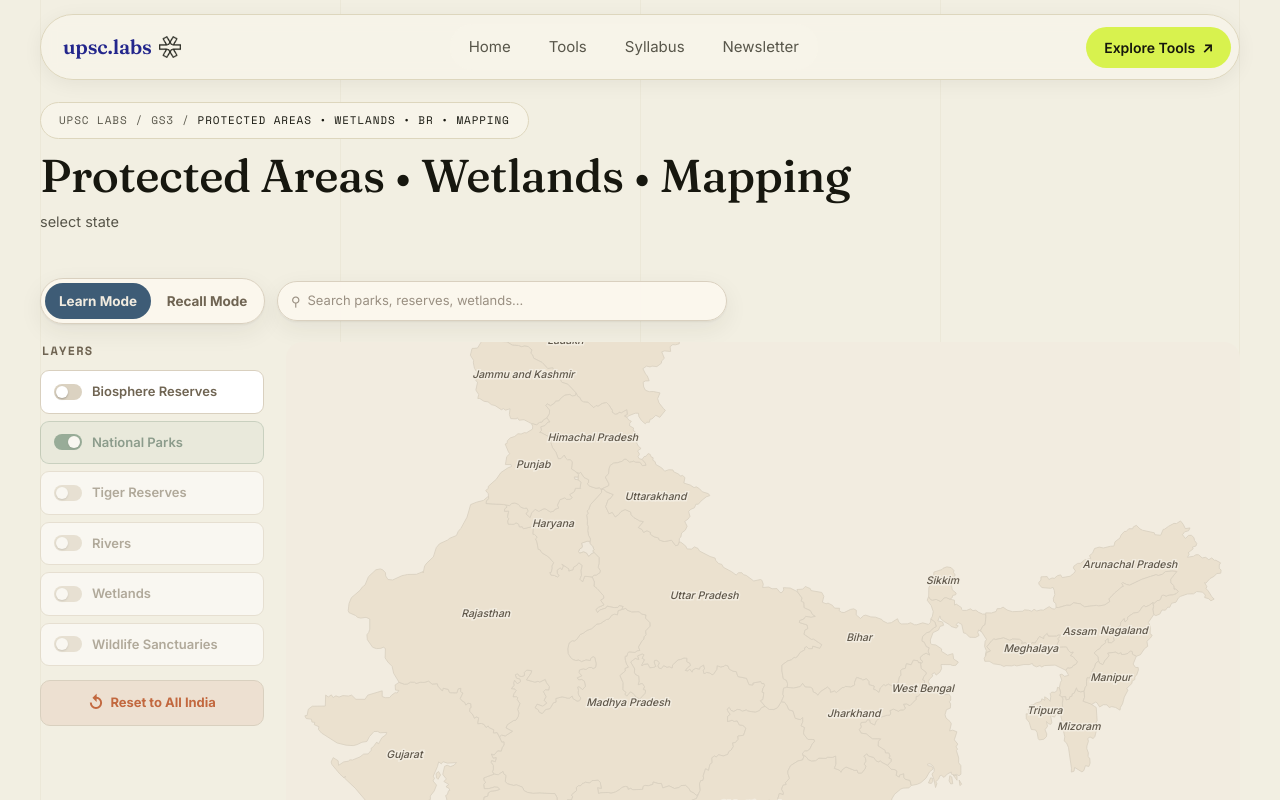
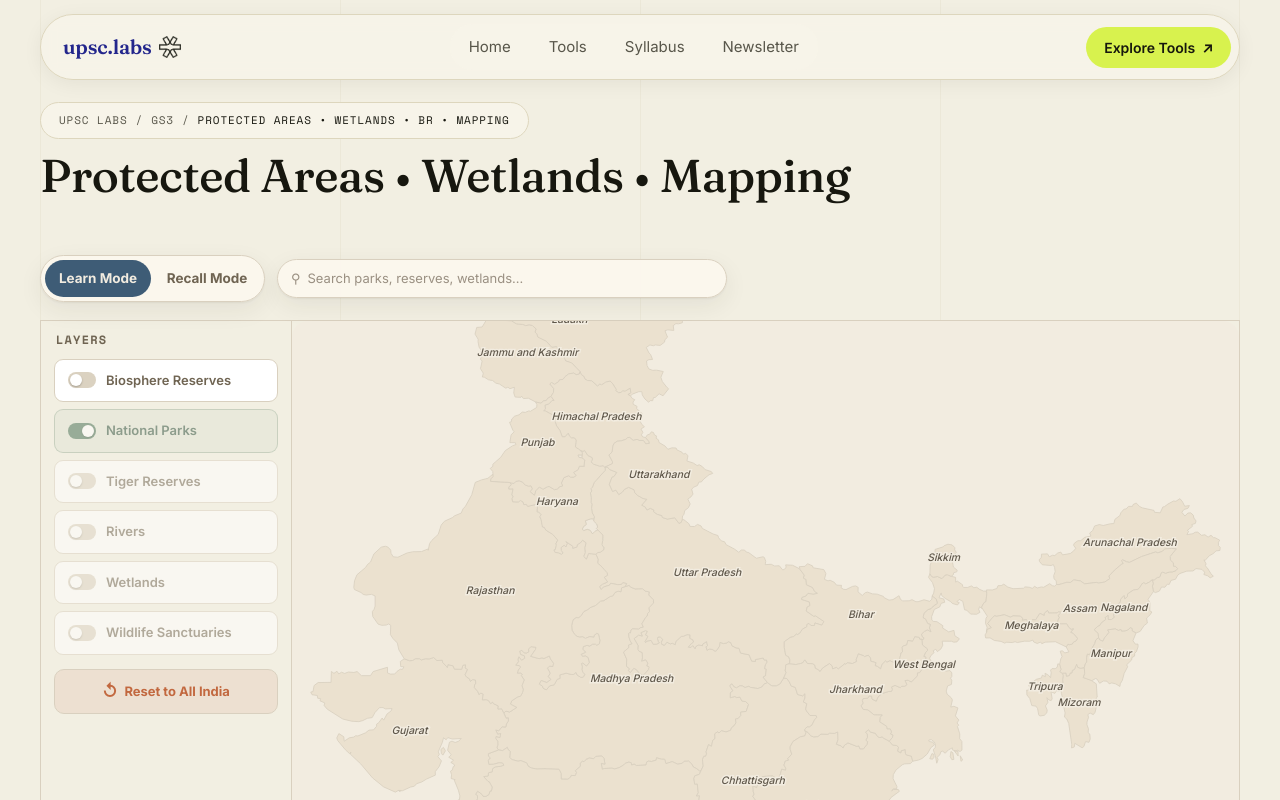
Before and after one commit to isayushsingh/upsclabs, a Next.js app: page /gs3/national-parks in a window 1280 px wide. Shown: the top 800 px of the page. Built offline with nearby package versions, Linux system fonts and the light colour scheme.

Commit message:
feat: fix padding in national parks

```diff
--- a/app/gs3/national-parks/page.tsx
+++ b/app/gs3/national-parks/page.tsx
@@ -18,7 +18,7 @@ export default function Page() {
           { label: "Protected Areas • Wetlands • BR • Mapping" },
         ]}
         title="Protected Areas • Wetlands • Mapping"
-        subtitle="select state"
+        // subtitle="select state"
         breadcrumbClassName="np-breadcrumb"
       />
       <NationalParksMap />
--- a/components/national-parks/NationalParksMap.css
+++ b/components/national-parks/NationalParksMap.css
@@ -294,18 +294,20 @@
   margin-top: 18px;
   display: flex;
   align-items: flex-start;
-  gap: 22px;
+  border: 1px solid var(--line);
 }
 
 /* ── left sidebar (layer menu, reset) — flat, big, tap-friendly rows, no
    floating card/shadow. A normal document column, not an overlay pinned
    inside the map frame. ── */
 .np-sidebar {
-  flex: 0 0 224px;
-  width: 224px;
+  flex: 0 0 250px;
+  width: 250px;
   display: flex;
   flex-direction: column;
+  align-items: center;
   gap: 14px;
+  margin-top: 10px;
 }
 .np-mapcol {
   position: relative;
@@ -313,8 +315,10 @@
   min-width: 0;
   display: flex;
   flex-direction: column;
+  border-left: 1px solid var(--line);
 }
 .np-layerbox {
+  width: 224px;
   background: transparent;
   border: 0;
   box-shadow: none;
@@ -325,7 +329,7 @@
   align-items: center;
   justify-content: center;
   gap: 7px;
-  width: 100%;
+  width: 224px;
   border: 1px solid var(--line);
   border-radius: 10px;
   background: rgba(194, 104, 63, 0.1);
@@ -370,7 +374,12 @@
     order: 2;
     width: 100%;
     flex: 0 0 auto;
+    align-items: stretch;
     margin-top: 4px;
+  }
+  .np-layerbox,
+  .np-lb-reset {
+    width: 100%;
   }
 }
 .np-lyr-cap {
```
Also changed, not shown: components/ancient-india-timeline/AncientIndiaTimeline.css (+6 -3 lines).
